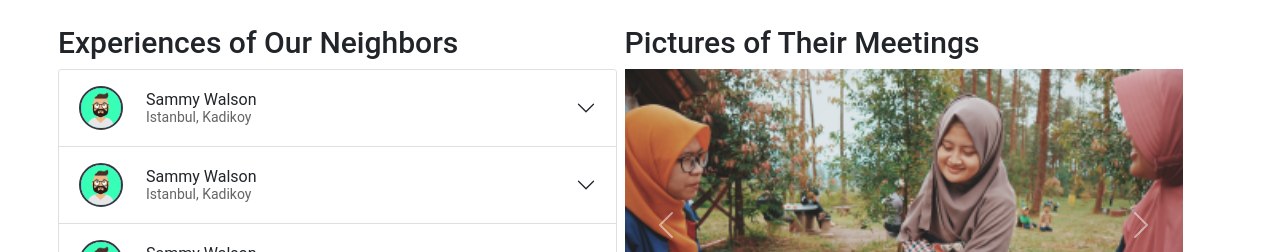
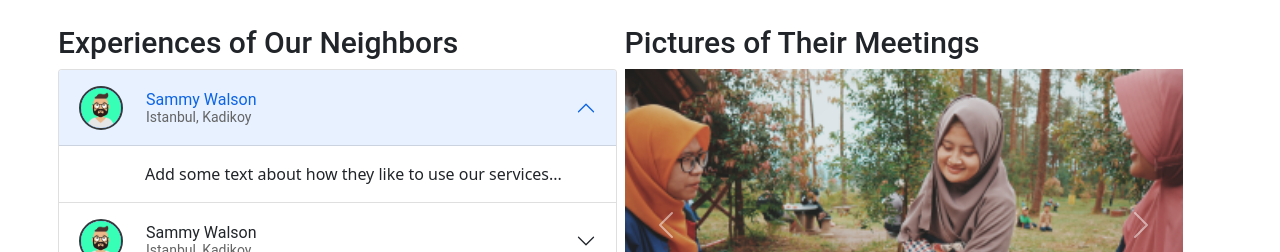
Before and after one commit to ReCoded-Org/capstone-turkey-love-thy-neighbour, a React (Create React App) app: page / in a window 1280 px wide. Shown: the part 1690-1942 px from the top of the page. Built offline with nearby package versions, Linux system fonts and the light colour scheme.

Commit message:
Show the first accordion opened if the innerWidth of the window is greater than or equal to 768px which is the medium breakpoint of the bootstrap

```diff
--- a/src/containers/Home/SocialProof/index.jsx
+++ b/src/containers/Home/SocialProof/index.jsx
@@ -15,7 +15,9 @@ function SocialProof() {
         <Row className="social-proof-content-row gap-2">
           <Col xs={12} sm={12} md={5}>
             <h2>Experiences of Our Neighbors</h2>
-            <Accordion>
+            <Accordion
+              defaultActiveKey={window.innerWidth >= 768 ? "0" : undefined}
+            >
               <Accordion.Item className="first-accordion" eventKey="0">
                 <Accordion.Header className="d-flex align-items-center">
                   <img src={AvatarSVG} alt="avatar svg" />
```
